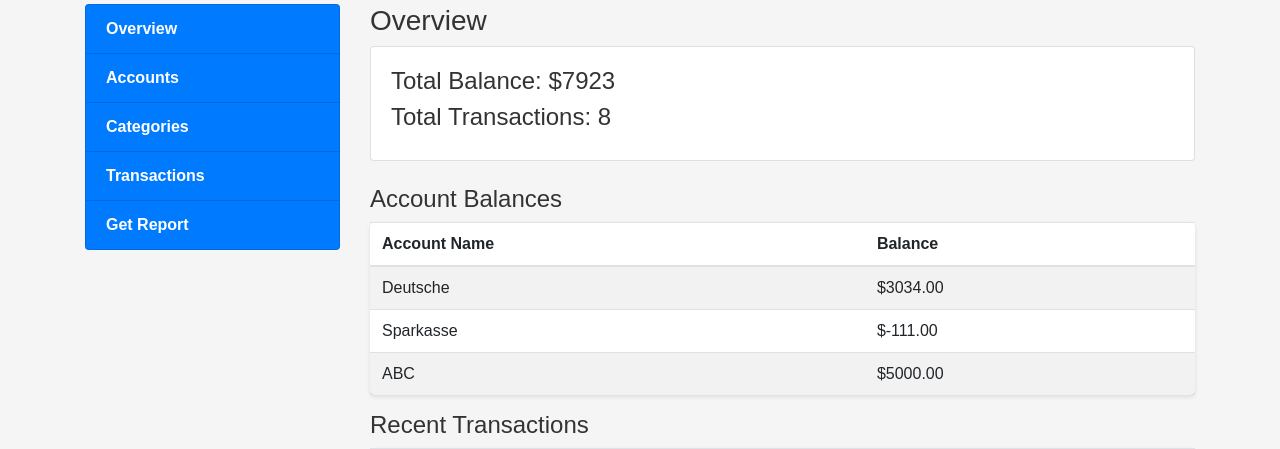
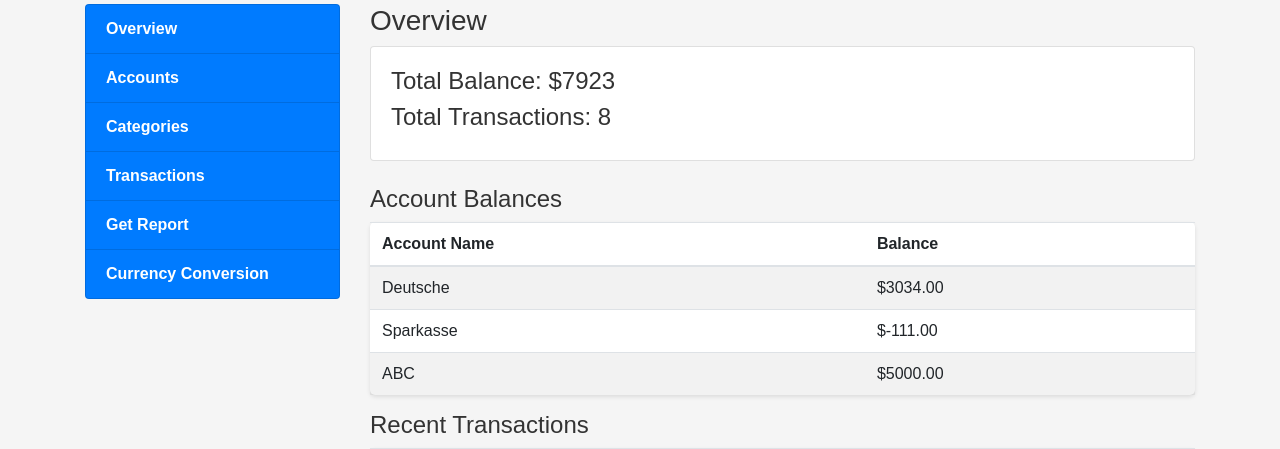
Before and after one commit to Krishnachowdary711/Spartans, a Django app: page /dashboard/ in a window 1280 px wide. Shown: the part 292-741 px from the top of the page. Run offline with Django 5.2, Linux system fonts and the light colour scheme; a user stored in the database is signed in; data comes from the database, SQL or seed files in the repository; some libraries are stand-ins or nearby versions.

Commit message:
Including Currency Coversion tab in Dashboard
Adding New Feature of Currency Conversion using ExchangeRate API

Co-Authored-By: VBRuthran <123996540+VBRuthran@users.noreply.github.com>

```diff
--- a/fintrakk/finance/urls.py
+++ b/fintrakk/finance/urls.py
@@ -18,4 +18,5 @@ urlpatterns = [
     path('get_report/', views.get_report, name='get_report'),
     path('delete_transaction/<int:transaction_id>/', views.delete_transaction, name='delete_transaction'),
     path('edit_transaction/<int:transaction_id>/', views.edit_transaction, name='edit_transaction'),
+    path('currency_conversion/', views.currency_conversion, name='currency_conversion'),
 ]
--- a/fintrakk/finance/views.py
+++ b/fintrakk/finance/views.py
@@ -32,14 +32,11 @@ def dashboard(request):
     # Fetch all accounts and transactions for the logged-in user
     accounts = Account.objects.filter(user=request.user)
     transactions = Transaction.objects.filter(user=request.user)
-
-    # Recalculate the total balance from all accounts dynamically
     total_balance = accounts.aggregate(Sum('balance'))['balance__sum'] or 0
 
     # Count the total number of transactions
     total_transactions = transactions.count()
 
-    # Pass individual account balances to the template
     return render(request, 'finance/dashboard.html', {
         'accounts': accounts,  # List of accounts with balances
         'transactions': transactions,
@@ -77,7 +74,7 @@ def delete_transaction(request, transaction_id):
 @login_required
 def edit_transaction(request, transaction_id):
     transaction = get_object_or_404(Transaction, id=transaction_id, user=request.user)
-    account = transaction.account  # Fetch the related account
+    account = transaction.account
 
     # Store the original values before the transaction is modified
     original_amount = transaction.amount
@@ -272,3 +269,40 @@ def transactions(request):
     page_number = request.GET.get('page')
     transactions = paginator.get_page(page_number)
     return render(request, 'finance/transactions.html', {'transactions': transactions})
+
+
+
+
+
+import requests
+from django.shortcuts import render
+from django.contrib.auth.decorators import login_required
+
+API_KEY = '1c8e8aba6ed93cd206149d4e'
+BASE_URL = f'https://v6.exchangerate-api.com/v6/{API_KEY}/latest/USD'
+
+@login_required
+def currency_conversion(request):
+    response = requests.get(BASE_URL)
+    data = response.json()
+
+    if data['result'] == 'success':
+        rates = data['conversion_rates']
+    else:
+        rates = {}
+    amount = float(request.GET.get('amount', 0))
+    from_currency = request.GET.get('from_currency', 'USD')
+    to_currency = request.GET.get('to_currency', 'EUR')
+
+    converted_amount = None
+    if amount and from_currency in rates and to_currency in rates:
+        usd_amount = amount / rates[from_currency]  # Convert to USD first
+        converted_amount = usd_amount * rates[to_currency]  # Convert from USD to target currency
+
+    return render(request, 'finance/currency_conversion.html', {
+        'rates': rates,
+        'converted_amount': converted_amount,
+        'amount': amount,
+        'from_currency': from_currency,
+        'to_currency': to_currency,
+    })
--- a/fintrakk/templates/finance/dashboard.html
+++ b/fintrakk/templates/finance/dashboard.html
@@ -10,6 +10,7 @@
             <li class="list-group-item"><a href="{% url 'manage_categories' %}">Categories</a></li>
             <li class="list-group-item"><a href="{% url 'transactions' %}">Transactions</a></li>
             <li class="list-group-item"><a href="{% url 'get_report' %}">Get Report</a></li>
+            <li class="list-group-item"><a href="{% url 'currency_conversion' %}">Currency Conversion</a></li>
         </ul>
     </div>
     <div class="col-md-9">
```
Also changed, not shown: fintrakk/templates/finance/currency_conversion.html (added, +42 -0 lines).
